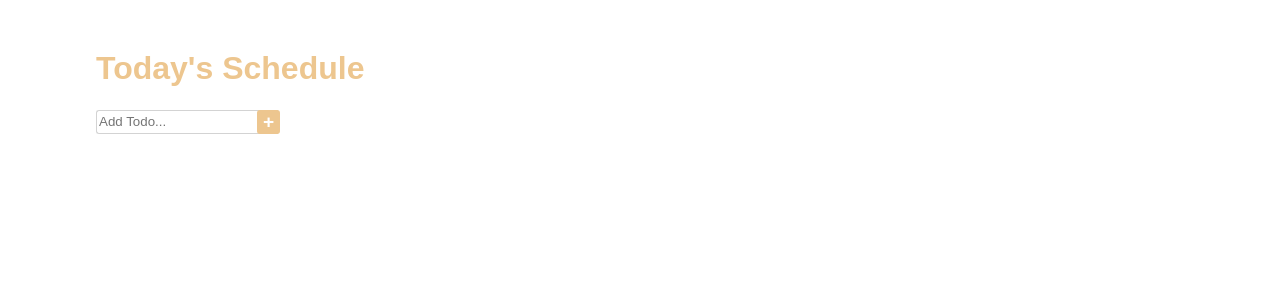
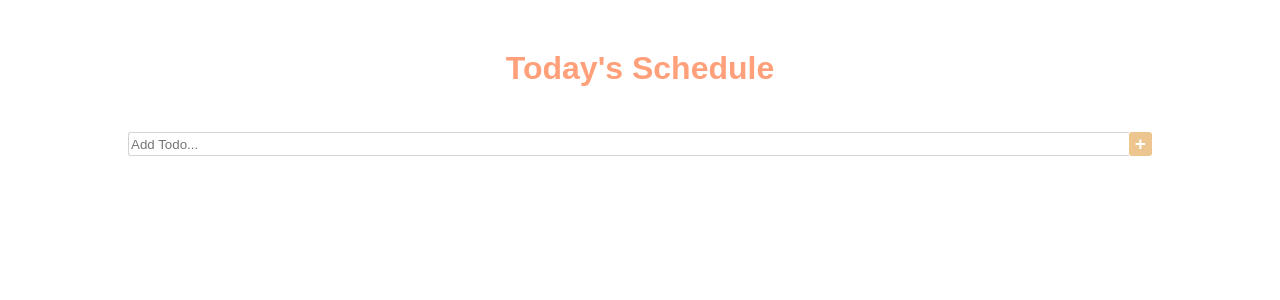
Before and after one commit to The-Nigeria-Development-Foundation/todo-app-miracle, an Angular app: page / in a window 1280 px wide. Shown: the top 300 px of the page. Built offline with nearby package versions, Linux system fonts and the light colour scheme.

Commit message:
fix: validation bug and styling tweaks

```diff
--- a/src/app/component/add-todo/add-todo.component.css
+++ b/src/app/component/add-todo/add-todo.component.css
@@ -1,5 +1,10 @@
 form {
-  margin-bottom: 20px;
+  display: flex;
+  align-items: center;
+  justify-content: center;
+  width: 80vw;
+  margin: 0 auto;
+  margin-bottom: 40px;
 }
 
 .input-field {
@@ -8,6 +13,7 @@ form {
   border: 1px solid lightgrey;
   border-right: none;
   outline: none;
+  flex: 10;
 }
 
 .input-field:focus-visible {
@@ -21,9 +27,6 @@ form {
   background: #EDC68F;
   border-radius: 3px;
   border: none;
-  position: relative;
-  top: 1.5px;
-  right: 21px;
 }
 
 .isactive {
@@ -33,7 +36,12 @@ form {
 @media screen
   and (min-device-width: 1200px)
   and (max-device-width: 1600px) {
-    .input-field {
-      width: 50vw;
+    form {
+      width: 60vw;
+    }
+
+    .add-btn {
+      position: relative;
+      right: 21px;
     }
   }
--- a/src/app/component/add-todo/add-todo.component.ts
+++ b/src/app/component/add-todo/add-todo.component.ts
@@ -25,6 +25,7 @@ export class AddTodoComponent implements OnInit {
 
   handleSubmit(): void {
 
+    if (this.title.trim().length) {
       const todo = {
         id: Math.random() * 100,
         title: this.title,
@@ -32,6 +33,7 @@ export class AddTodoComponent implements OnInit {
       };
 
       this.addTodo.emit(todo);
+    }
 
     this.title = '';
   }
--- a/src/app/component/header/header.component.css
+++ b/src/app/component/header/header.component.css
@@ -1,11 +1,13 @@
 h1 {
-  color: #EDC68F;
+  color: lightsalmon;
+  text-align: center;
+  margin: 45px 0;
 }
 
 @media screen
   and (min-device-width: 1200px)
   and (max-device-width: 1600px) {
     h1 {
-     text-align: center;
+      font-size: 2.3em;
     }
   }
--- a/src/app/component/todo-item/todo-item.component.css
+++ b/src/app/component/todo-item/todo-item.component.css
@@ -1,5 +1,4 @@
 .todo-item {
-  background: #F9D67D;
   height: 30px;
   display: flex;
   align-items: center;
@@ -9,6 +8,7 @@
   margin-bottom: 10px;
   border-radius: 7px;
   position: relative;
+  border-bottom: 1px solid lightgrey;
 }
 
 .todo-item p {
@@ -30,12 +30,12 @@ fa-icon {
   and (min-device-width: 1200px)
   and (max-device-width: 1600px) {
     .todo-item {
-      width: 50vw;
+      width: 55vw;
       height: 25px;
       margin: 0 auto 10px;
     }
 
     fa-icon {
-      right: 26vw;
+      right: 23vw;
     }
   }
```
Lines whose indentation alone changed are shown as unchanged.
